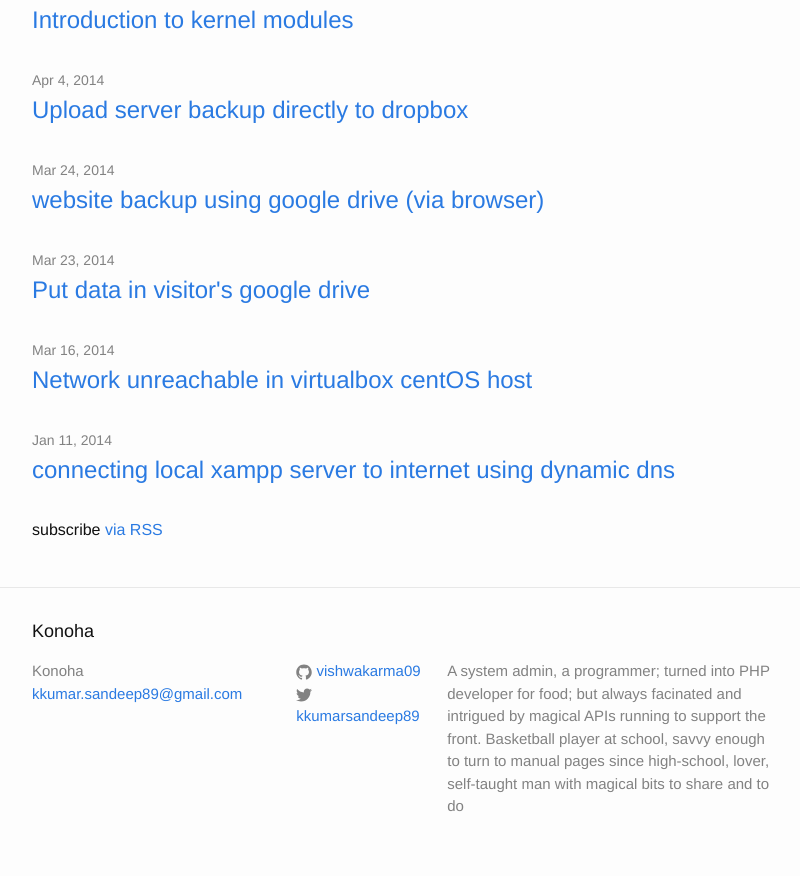
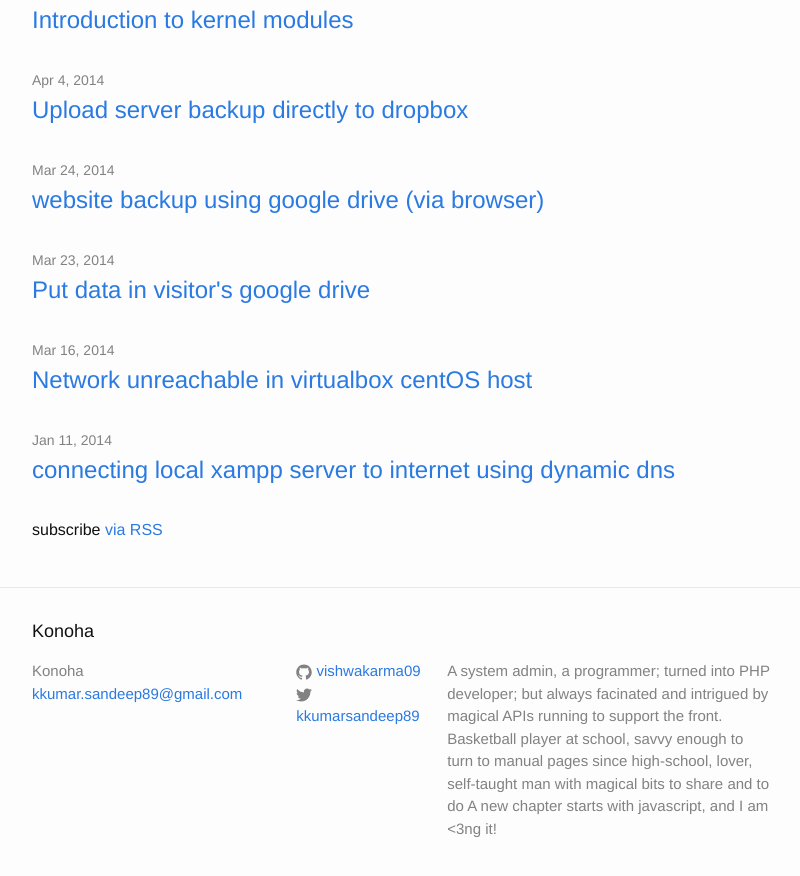
Before and after one commit to vishwakarma09/vishwakarma09.github.io, a Jekyll site: the page built from index.html, in a window 1280 px wide and 900 px high, scrolled down 969 px. Shown: the top 876 px of the window, without its empty margins (238-1038 px from the left). Built offline with Jekyll 4.4.1, drawn with Linux system fonts in a browser that asks for light colours.

Commit message:
Update _config.yml

```diff
--- a/_config.yml
+++ b/_config.yml
@@ -2,10 +2,11 @@
 title: Konoha
 email: kkumar.sandeep89@gmail.com
 description: > # this means to ignore newlines until "baseurl:"
- A system admin, a programmer; turned into PHP developer for food; but always facinated
+ A system admin, a programmer; turned into PHP developer; but always facinated
  and intrigued by magical APIs running to support the front. Basketball player at school,
  savvy enough to turn to manual pages since high-school, lover, self-taught
  man with magical bits to share and to do
+ A new chapter starts with javascript, and I am <3ng it!
 baseurl: "" # the subpath of your site, e.g. /blog/
 url: "http://vishwakarma09.github.io/" # the base hostname & protocol for your site
 twitter_username: kkumarsandeep89
```
